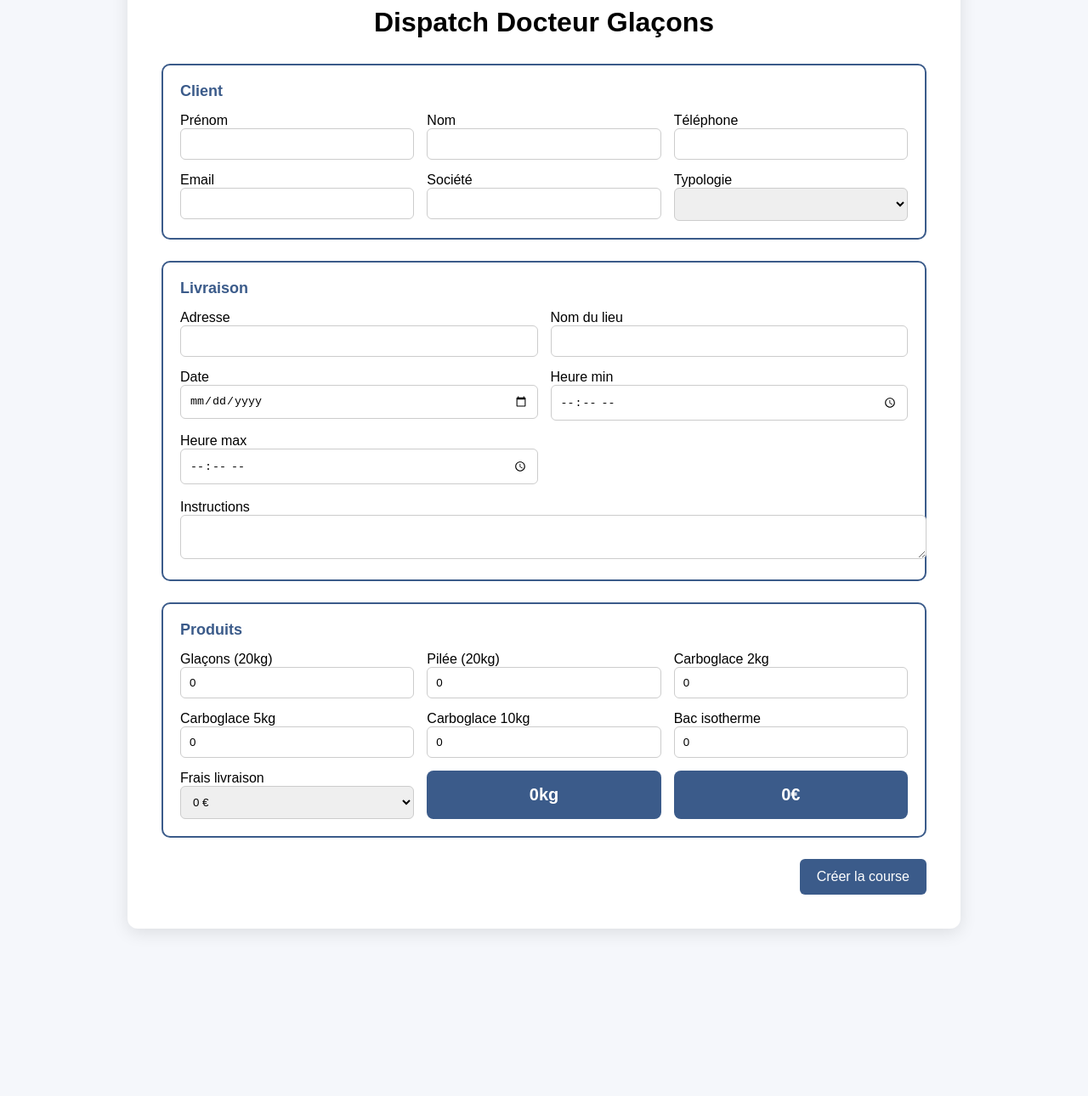
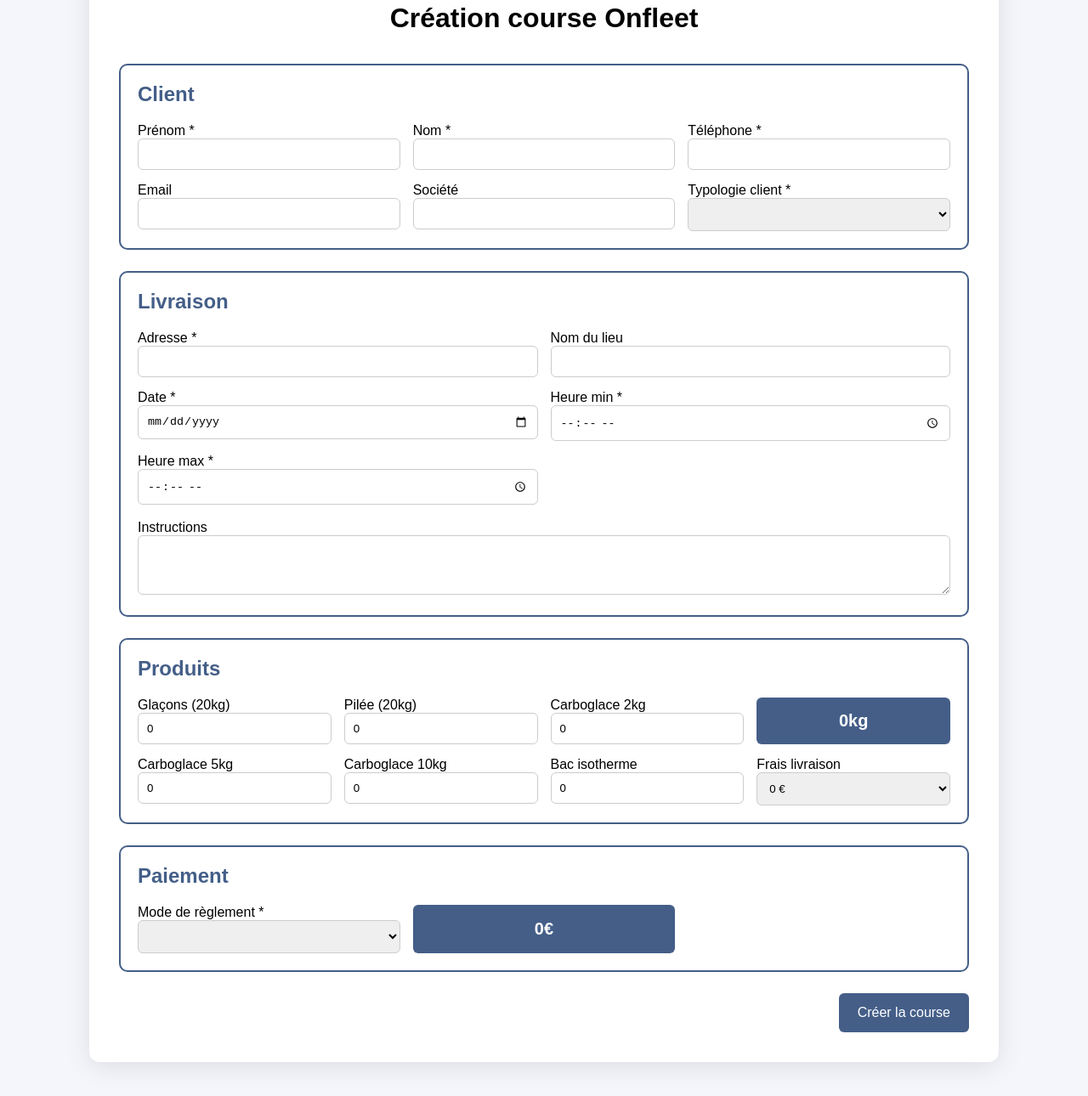
Before and after one commit to guillaume-rassin/docteur-glacons-dispatch, a website: page public/index.html in a window 1280 px wide. Shown: the part 93-1383 px from the top of the page at 85% size. Before the commit the page ends 1226 px from the top, so only its background shows below. Drawn offline with Linux system fonts and the light colour scheme.

Commit message:
index.html

```diff
--- a/public/index.html
+++ b/public/index.html
@@ -8,27 +8,27 @@
 
 body{
 font-family: Arial;
-background:#f5f7fb;
+background:#f4f6fb;
 margin:0;
 padding:40px;
 }
 
 .container{
-max-width:900px;
+max-width:1000px;
 margin:auto;
 background:white;
-padding:40px;
+padding:35px;
 border-radius:12px;
-box-shadow:0 5px 20px rgba(0,0,0,0.1);
+box-shadow:0 6px 30px rgba(0,0,0,0.1);
 }
 
 h1{
 text-align:center;
-margin-bottom:30px;
+margin-bottom:35px;
 }
 
 .section{
-border:2px solid #3b5b8a;
+border:2px solid #445e88;
 padding:20px;
 border-radius:10px;
 margin-bottom:25px;
@@ -36,8 +36,7 @@
 
 .section h2{
 margin-top:0;
-color:#3b5b8a;
-font-size:18px;
+color:#445e88;
 }
 
 .grid{
@@ -52,44 +51,53 @@
 gap:15px;
 }
 
-input,select{
+.grid4{
+display:grid;
+grid-template-columns:1fr 1fr 1fr 1fr;
+gap:15px;
+}
+
+input,select,textarea{
+width:100%;
 padding:10px;
 border-radius:6px;
 border:1px solid #ccc;
-width:100%;
 box-sizing:border-box;
 }
 
 textarea{
-width:100%;
-padding:10px;
-border-radius:6px;
-border:1px solid #ccc;
+height:70px;
 }
 
 .calc{
-background:#3b5b8a;
+background:#445e88;
 color:white;
+font-size:20px;
 display:flex;
 align-items:center;
 justify-content:center;
-font-size:20px;
+border-radius:6px;
 font-weight:bold;
-border-radius:8px;
 }
 
 button{
-background:#3b5b8a;
+background:#445e88;
 color:white;
-padding:12px 20px;
 border:none;
+padding:14px 22px;
 border-radius:6px;
 font-size:16px;
 cursor:pointer;
 }
 
 button:hover{
-background:#2f4870;
+background:#31486e;
+}
+
+.footer{
+display:flex;
+justify-content:flex-end;
+margin-top:20px;
 }
 
 </style>
@@ -99,27 +107,28 @@
 
 <div class="container">
 
-<h1>Dispatch Docteur Glaçons</h1>
+<h1>Création course Onfleet</h1>
 
 <form id="form">
 
 <div class="section">
+
 <h2>Client</h2>
 
 <div class="grid3">
 
 <div>
-<label>Prénom</label>
+<label>Prénom *</label>
 <input id="firstName">
 </div>
 
 <div>
-<label>Nom</label>
+<label>Nom *</label>
 <input id="lastName">
 </div>
 
 <div>
-<label>Téléphone</label>
+<label>Téléphone *</label>
 <input id="phone">
 </div>
 
@@ -134,7 +143,7 @@
 </div>
 
 <div>
-<label>Typologie</label>
+<label>Typologie client *</label>
 <select id="clientType">
 <option></option>
 <option>Particulier</option>
@@ -152,16 +161,19 @@
 </div>
 
 </div>
+
 </div>
 
 
+
 <div class="section">
+
 <h2>Livraison</h2>
 
 <div class="grid">
 
 <div>
-<label>Adresse</label>
+<label>Adresse *</label>
 <input id="address">
 </div>
 
@@ -171,17 +183,17 @@
 </div>
 
 <div>
-<label>Date</label>
+<label>Date *</label>
 <input type="date" id="deliveryDate">
 </div>
 
 <div>
-<label>Heure min</label>
+<label>Heure min *</label>
 <input type="time" id="timeMin">
 </div>
 
 <div>
-<label>Heure max</label>
+<label>Heure max *</label>
 <input type="time" id="timeMax">
 </div>
 
@@ -195,10 +207,12 @@
 </div>
 
 
+
 <div class="section">
+
 <h2>Produits</h2>
 
-<div class="grid3">
+<div class="grid4">
 
 <div>
 <label>Glaçons (20kg)</label>
@@ -213,6 +227,10 @@
 <div>
 <label>Carboglace 2kg</label>
 <input type="number" id="dryIce2" value="0">
+</div>
+
+<div class="calc">
+<span id="totalKg">0</span> kg
 </div>
 
 <div>
@@ -243,8 +261,27 @@
 </select>
 </div>
 
-<div class="calc">
-<span id="totalKg">0</span> kg
+</div>
+
+</div>
+
+
+
+<div class="section">
+
+<h2>Paiement</h2>
+
+<div class="grid3">
+
+<div>
+<label>Mode de règlement *</label>
+<select id="paymentMethod">
+<option></option>
+<option>CB</option>
+<option>Espèces</option>
+<option>Facture</option>
+<option>Chèque</option>
+</select>
 </div>
 
 <div class="calc">
@@ -252,10 +289,12 @@
 </div>
 
 </div>
+
 </div>
 
 
-<div style="text-align:right">
+
+<div class="footer">
 <button type="submit">Créer la course</button>
 </div>
 
@@ -264,31 +303,35 @@
 </div>
 
 
+
 <script>
 
-function getNumber(id){
+function val(id){
+return document.getElementById(id).value
+}
+
+function num(id){
 return Number(document.getElementById(id).value || 0)
 }
 
 function compute(){
 
 let kg =
-getNumber("ice20")*20 +
-getNumber("crushed20")*20 +
-getNumber("dryIce2")*2 +
-getNumber("dryIce5")*5 +
-getNumber("dryIce10")*10
+num("ice20")*20 +
+num("crushed20")*20 +
+num("dryIce2")*2 +
+num("dryIce5")*5 +
+num("dryIce10")*10
 
 let price =
-getNumber("ice20")*20 +
-getNumber("crushed20")*20 +
-getNumber("dryIce2")*25 +
-getNumber("dryIce5")*35 +
-getNumber("dryIce10")*55 +
-getNumber("coolerBox")*10
+num("ice20")*20 +
+num("crushed20")*20 +
+num("dryIce2")*25 +
+num("dryIce5")*35 +
+num("dryIce10")*55 +
+num("coolerBox")*10
 
-let delivery = document.getElementById("deliveryFee").value
-delivery = Number(delivery.replace("€","").trim())
+let delivery = Number(val("deliveryFee").replace("€",""))
 
 price += delivery
 
@@ -297,33 +340,43 @@
 
 }
 
-document.querySelectorAll("input,select").forEach(el=>{
-el.addEventListener("input",compute)
+document.querySelectorAll("input,select").forEach(e=>{
+e.addEventListener("input",compute)
 })
 
 compute()
+
+
 
 document.getElementById("form").addEventListener("submit",async e=>{
 
 e.preventDefault()
 
 let data = {
-firstName:firstName.value,
-lastName:lastName.value,
-phone:phone.value,
-address:address.value,
-instructions:instructions.value
+
+firstName:val("firstName"),
+lastName:val("lastName"),
+phone:val("phone"),
+
+address:val("address"),
+instructions:val("instructions")
+
 }
 
 let r = await fetch("/api/create-onfleet-task",{
+
 method:"POST",
-headers:{ "Content-Type":"application/json" },
+headers:{
+"Content-Type":"application/json"
+},
+
 body:JSON.stringify(data)
+
 })
 
 let j = await r.json()
 
-alert("Course créée")
+alert("Course créée dans Onfleet")
 
 })
 
```
